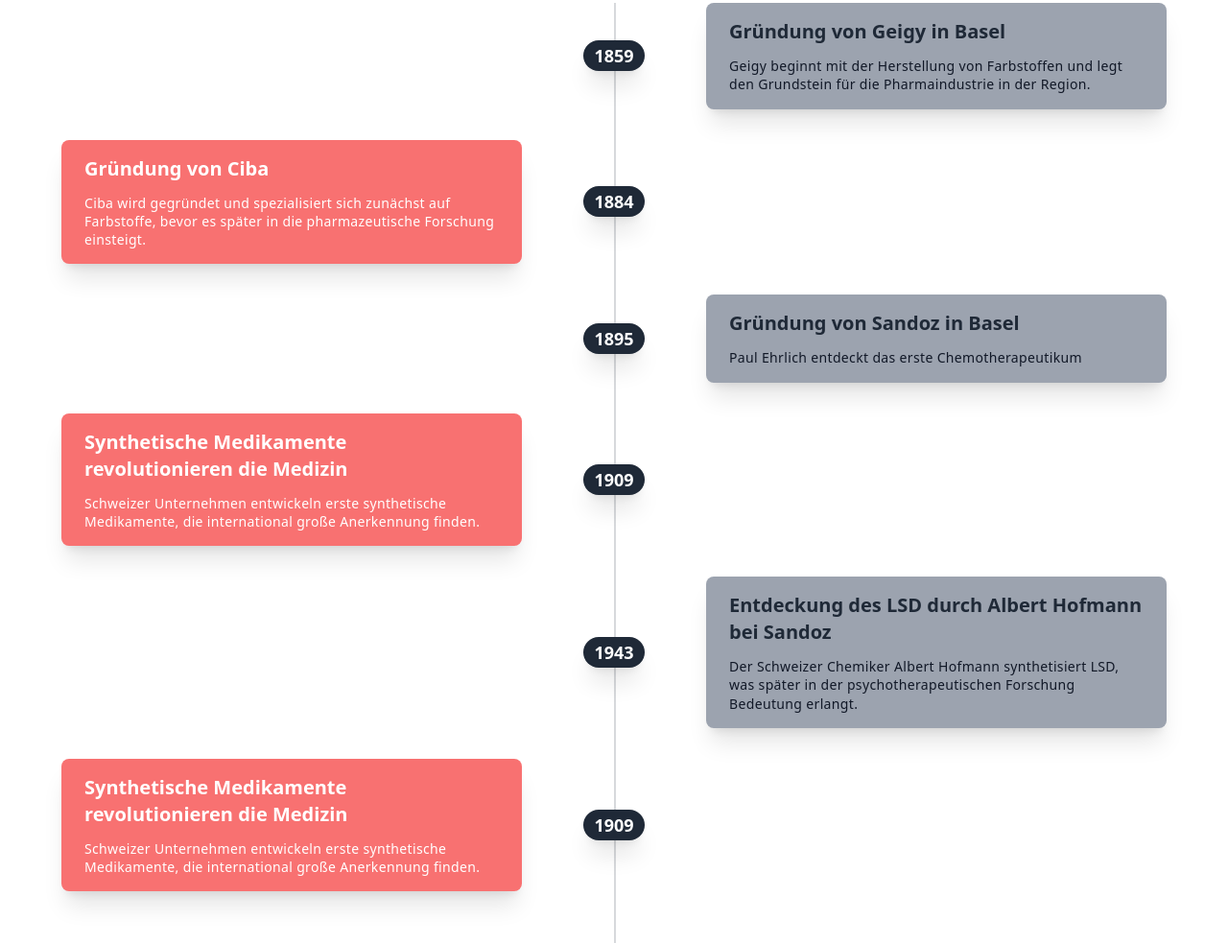
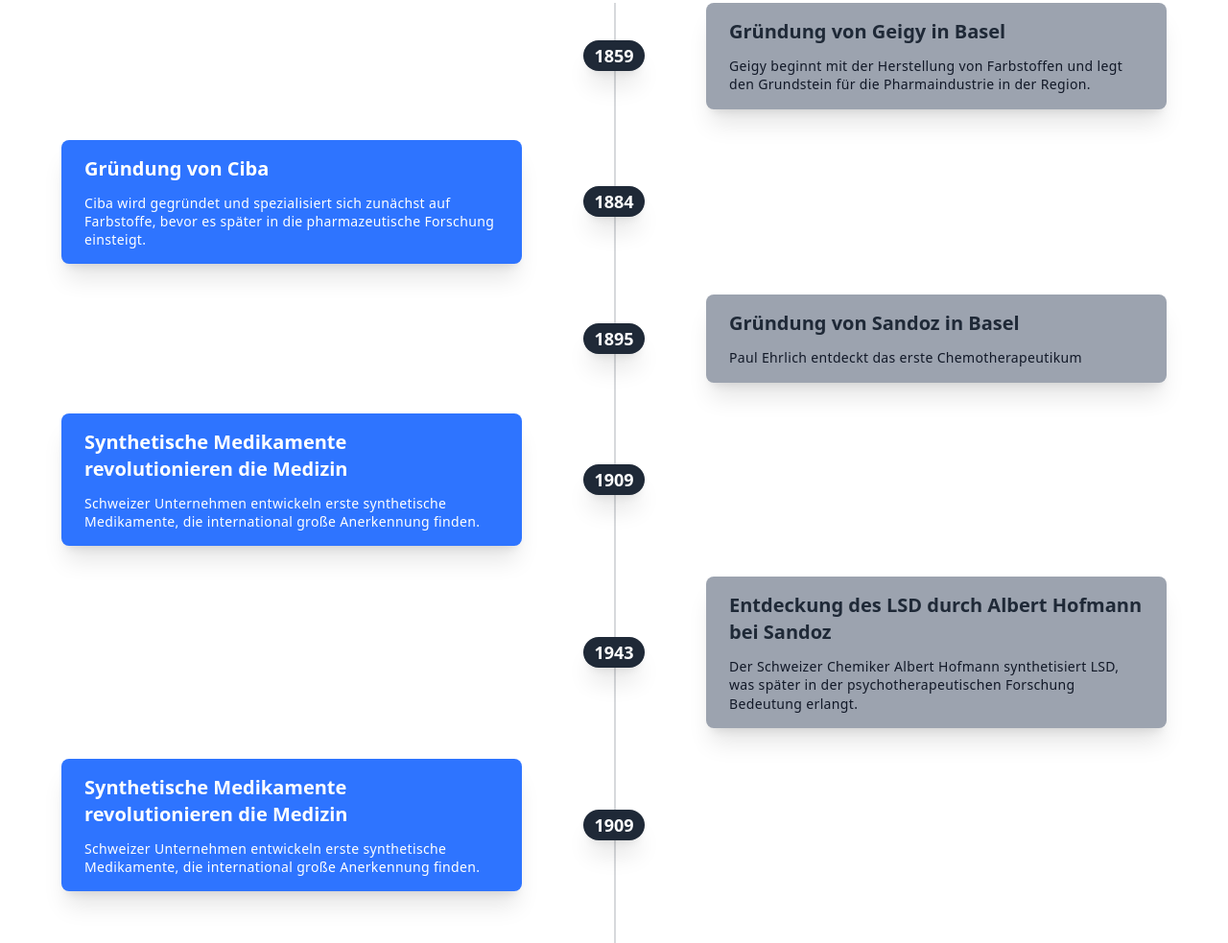
Before and after one commit to IM23a-tutkuno/SwissPharmaWebsite, a plain HTML site: page html/geschichte.html in a window 1280 px wide. Shown: the part 301-1284 px from the top of the page at 96% size. Drawn offline with nearby package versions, Linux system fonts and the light colour scheme.

```diff
--- a/html/geschichte.html
+++ b/html/geschichte.html
@@ -90,7 +90,7 @@
         <div class="z-20 flex items-center order-1 bg-gray-800 shadow-xl w-16 h-8 rounded-full">
           <h1 class="mx-auto text-white font-semibold text-lg">1884</h1>
         </div>
-        <div class="order-1 bg-red-400 rounded-lg shadow-xl w-5/12 px-6 py-4">
+        <div class="order-1 bg-swiss-blue rounded-lg shadow-xl w-5/12 px-6 py-4">
           <h3 class="mb-3 font-bold text-white text-xl">Gründung von Ciba</h3>
           <p class="text-sm font-medium leading-snug tracking-wide text-white text-opacity-100">Ciba wird gegründet und
             spezialisiert sich zunächst auf Farbstoffe, bevor es später in die pharmazeutische Forschung einsteigt.
@@ -119,7 +119,7 @@
         <div class="z-20 flex items-center order-1 bg-gray-800 shadow-xl w-16 h-8 rounded-full">
           <h1 class="mx-auto text-white font-semibold text-lg">1909</h1>
         </div>
-        <div class="order-1 bg-red-400 rounded-lg shadow-xl w-5/12 px-6 py-4">
+        <div class="order-1 bg-swiss-blue rounded-lg shadow-xl w-5/12 px-6 py-4">
           <h3 class="mb-3 font-bold text-white text-xl">Synthetische Medikamente revolutionieren die Medizin
           </h3>
           <p class="text-sm font-medium leading-snug tracking-wide text-white text-opacity-100">Schweizer Unternehmen
@@ -149,7 +149,7 @@
         <div class="z-20 flex items-center order-1 bg-gray-800 shadow-xl w-16 h-8 rounded-full">
           <h1 class="mx-auto text-white font-semibold text-lg">1909</h1>
         </div>
-        <div class="order-1 bg-red-400 rounded-lg shadow-xl w-5/12 px-6 py-4">
+        <div class="order-1 bg-swiss-blue rounded-lg shadow-xl w-5/12 px-6 py-4">
           <h3 class="mb-3 font-bold text-white text-xl">Synthetische Medikamente revolutionieren die Medizin
           </h3>
           <p class="text-sm font-medium leading-snug tracking-wide text-white text-opacity-100">Schweizer Unternehmen
```
